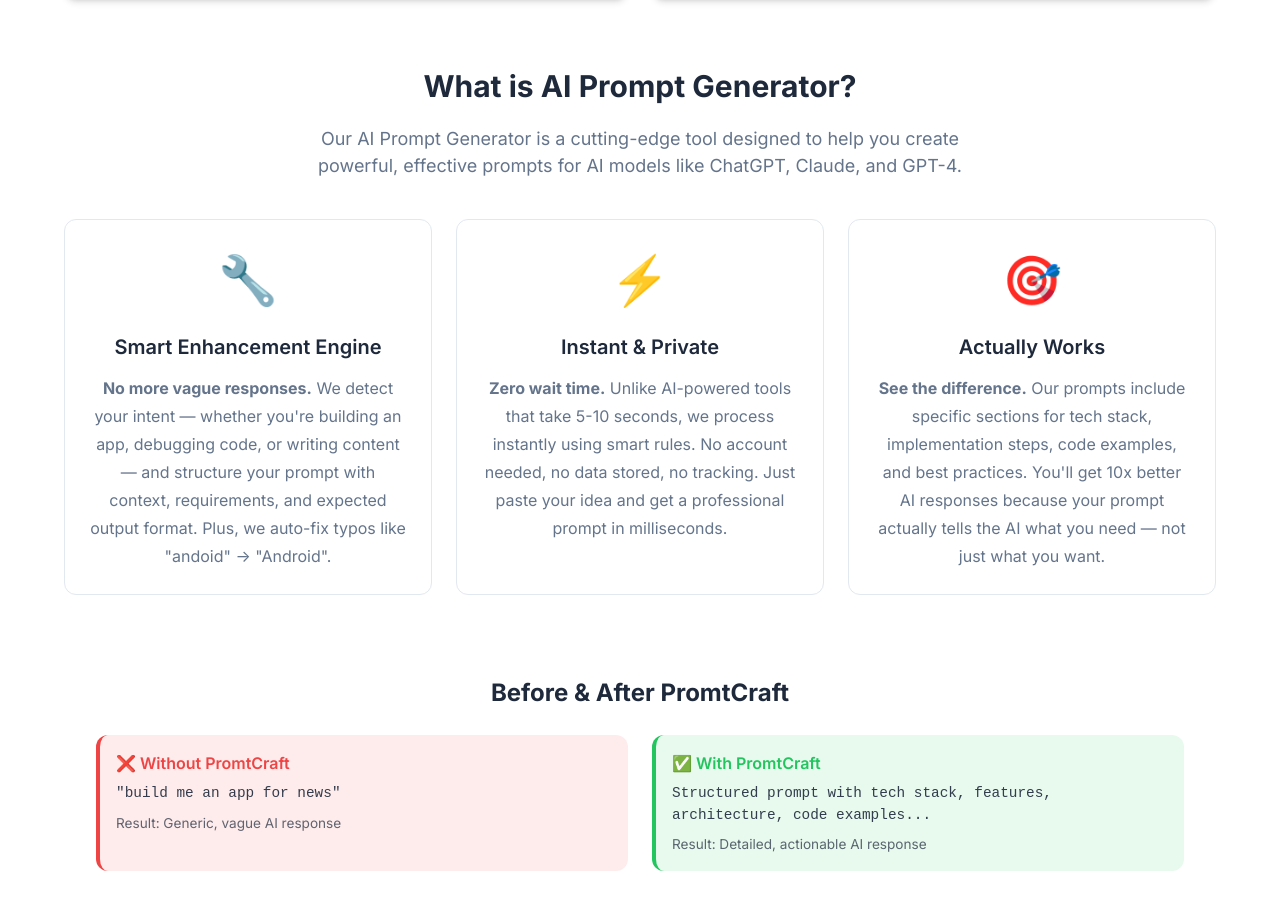
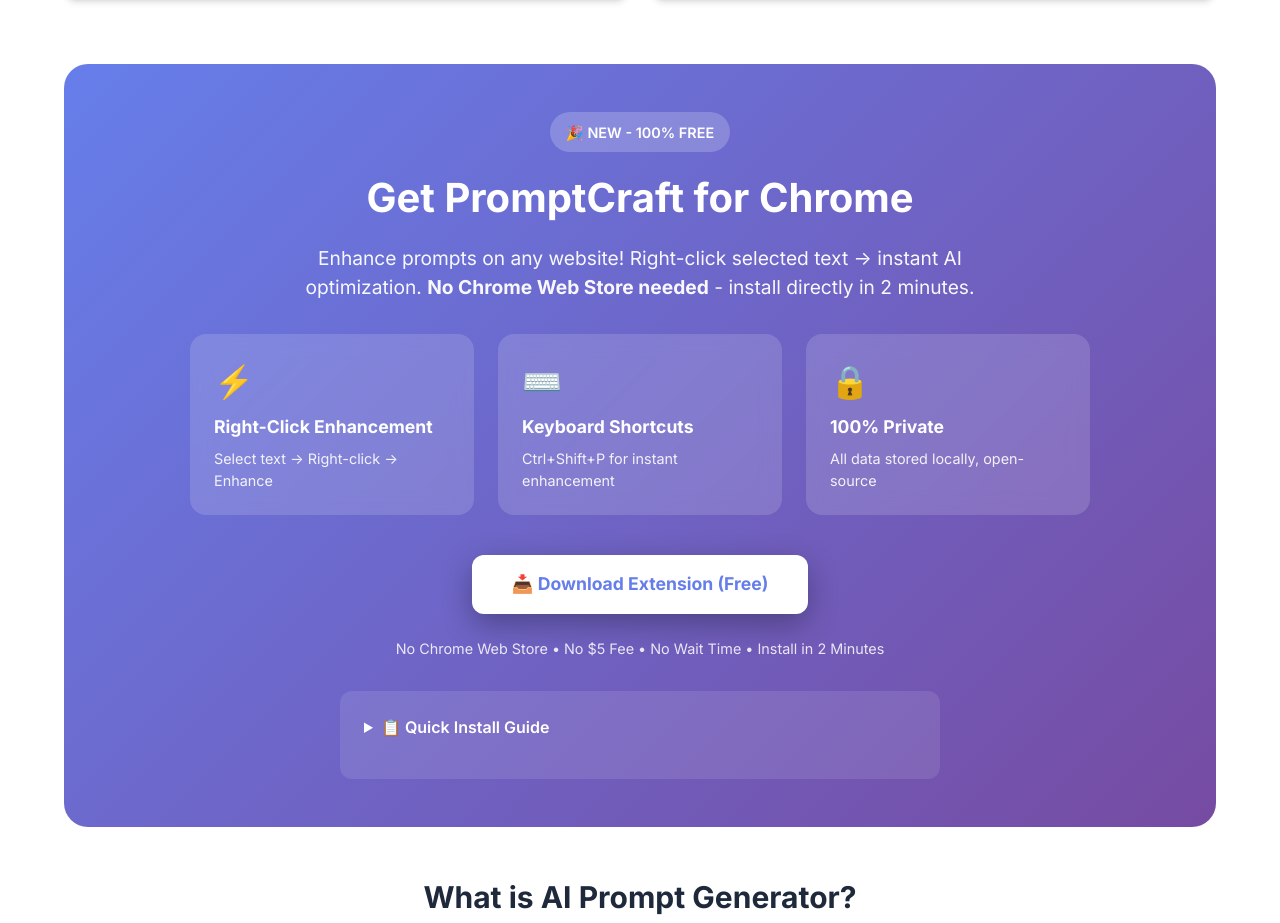
Before and after one commit to abhiram-gannavaram/promptcraft, a browser extension: page frontend/index.html in a window 1280 px wide. Shown: the part 1046-1969 px from the top of the page. Drawn offline with Linux system fonts and the light colour scheme.

Commit message:
Fix prompt enhancement to preserve user intent and add Chrome extension section
Lambda fix:
- Removed rigid paragraph-only constraint
- Preserves original intent (e.g., image-based questions)
- Better handling of photo/image prompts
- Respects tone and length options

Website update:
- Added Chrome extension download section
- Emphasizes 100% free installation
- Quick install guide included

```diff
--- a/frontend/index.html
+++ b/frontend/index.html
@@ -589,6 +589,65 @@
                 </div>
             </section>
 
+            <!-- Chrome Extension Section -->
+            <section class="extension-section" style="padding: 3rem 0; background: linear-gradient(135deg, #667eea 0%, #764ba2 100%); margin: 3rem 0; border-radius: 24px; color: white;">
+                <div class="container" style="max-width: 1200px; margin: 0 auto; padding: 0 2rem; text-align: center;">
+                    <div style="display: inline-block; background: rgba(255,255,255,0.2); padding: 0.5rem 1rem; border-radius: 20px; margin-bottom: 1rem;">
+                        <span style="font-size: 0.9rem; font-weight: 600;">🎉 NEW - 100% FREE</span>
+                    </div>
+                    <h2 style="font-size: 2.5rem; margin-bottom: 1rem; font-weight: 700;">Get PromptCraft for Chrome</h2>
+                    <p style="font-size: 1.2rem; opacity: 0.95; max-width: 700px; margin: 0 auto 2rem;">
+                        Enhance prompts on any website! Right-click selected text → instant AI optimization.
+                        <strong>No Chrome Web Store needed</strong> - install directly in 2 minutes.
+                    </p>
+
+                    <div style="display: grid; grid-template-columns: repeat(auto-fit, minmax(250px, 1fr)); gap: 1.5rem; max-width: 900px; margin: 2rem auto;">
+                        <div style="background: rgba(255,255,255,0.15); backdrop-filter: blur(10px); padding: 1.5rem; border-radius: 16px; text-align: left;">
+                            <div style="font-size: 2rem; margin-bottom: 0.5rem;">⚡</div>
+                            <h3 style="font-size: 1.1rem; margin-bottom: 0.5rem;">Right-Click Enhancement</h3>
+                            <p style="font-size: 0.9rem; opacity: 0.9;">Select text → Right-click → Enhance</p>
+                        </div>
+                        <div style="background: rgba(255,255,255,0.15); backdrop-filter: blur(10px); padding: 1.5rem; border-radius: 16px; text-align: left;">
+                            <div style="font-size: 2rem; margin-bottom: 0.5rem;">⌨️</div>
+                            <h3 style="font-size: 1.1rem; margin-bottom: 0.5rem;">Keyboard Shortcuts</h3>
+                            <p style="font-size: 0.9rem; opacity: 0.9;">Ctrl+Shift+P for instant enhancement</p>
+                        </div>
+                        <div style="background: rgba(255,255,255,0.15); backdrop-filter: blur(10px); padding: 1.5rem; border-radius: 16px; text-align: left;">
+                            <div style="font-size: 2rem; margin-bottom: 0.5rem;">🔒</div>
+                            <h3 style="font-size: 1.1rem; margin-bottom: 0.5rem;">100% Private</h3>
+                            <p style="font-size: 0.9rem; opacity: 0.9;">All data stored locally, open-source</p>
+                        </div>
+                    </div>
+
+                    <div style="margin-top: 2rem;">
+                        <a href="https://github.com/abhiram-gannavaram/promptcraft/tree/main/chrome-extension"
+                           target="_blank"
+                           rel="noopener noreferrer"
+                           style="display: inline-block; background: white; color: #667eea; padding: 1rem 2.5rem; border-radius: 12px; font-weight: 700; font-size: 1.1rem; text-decoration: none; box-shadow: 0 10px 30px rgba(0,0,0,0.3); transition: transform 0.2s; margin: 0.5rem;">
+                            📥 Download Extension (Free)
+                        </a>
+                        <p style="margin-top: 1rem; font-size: 0.9rem; opacity: 0.85;">
+                            No Chrome Web Store • No $5 Fee • No Wait Time • Install in 2 Minutes
+                        </p>
+                    </div>
+
+                    <details style="margin-top: 2rem; max-width: 600px; margin-left: auto; margin-right: auto; text-align: left; background: rgba(255,255,255,0.1); padding: 1.5rem; border-radius: 12px;">
+                        <summary style="cursor: pointer; font-weight: 600; margin-bottom: 1rem;">📋 Quick Install Guide</summary>
+                        <ol style="line-height: 1.8; padding-left: 1.5rem; font-size: 0.95rem;">
+                            <li>Download extension from GitHub</li>
+                            <li>Open Chrome → <code style="background: rgba(0,0,0,0.3); padding: 0.2rem 0.5rem; border-radius: 4px;">chrome://extensions/</code></li>
+                            <li>Enable "Developer mode" (top-right toggle)</li>
+                            <li>Click "Load unpacked" → Select <code style="background: rgba(0,0,0,0.3); padding: 0.2rem 0.5rem; border-radius: 4px;">chrome-extension</code> folder</li>
+                            <li>Done! PromptCraft icon appears in toolbar 🎉</li>
+                        </ol>
+                        <p style="margin-top: 1rem; padding: 1rem; background: rgba(255,255,255,0.1); border-radius: 8px; font-size: 0.9rem;">
+                            <strong>Why not Chrome Web Store?</strong><br>
+                            We're keeping it 100% free by distributing directly. No $5 store fee, no review delays, faster updates!
+                        </p>
+                    </details>
+                </div>
+            </section>
+
             <!-- Features Section -->
             <section class="features-section" aria-labelledby="features-title">
                 <h2 id="features-title" class="section-title">What is AI Prompt Generator?</h2>
```
Also changed, not shown: 1 other file.
